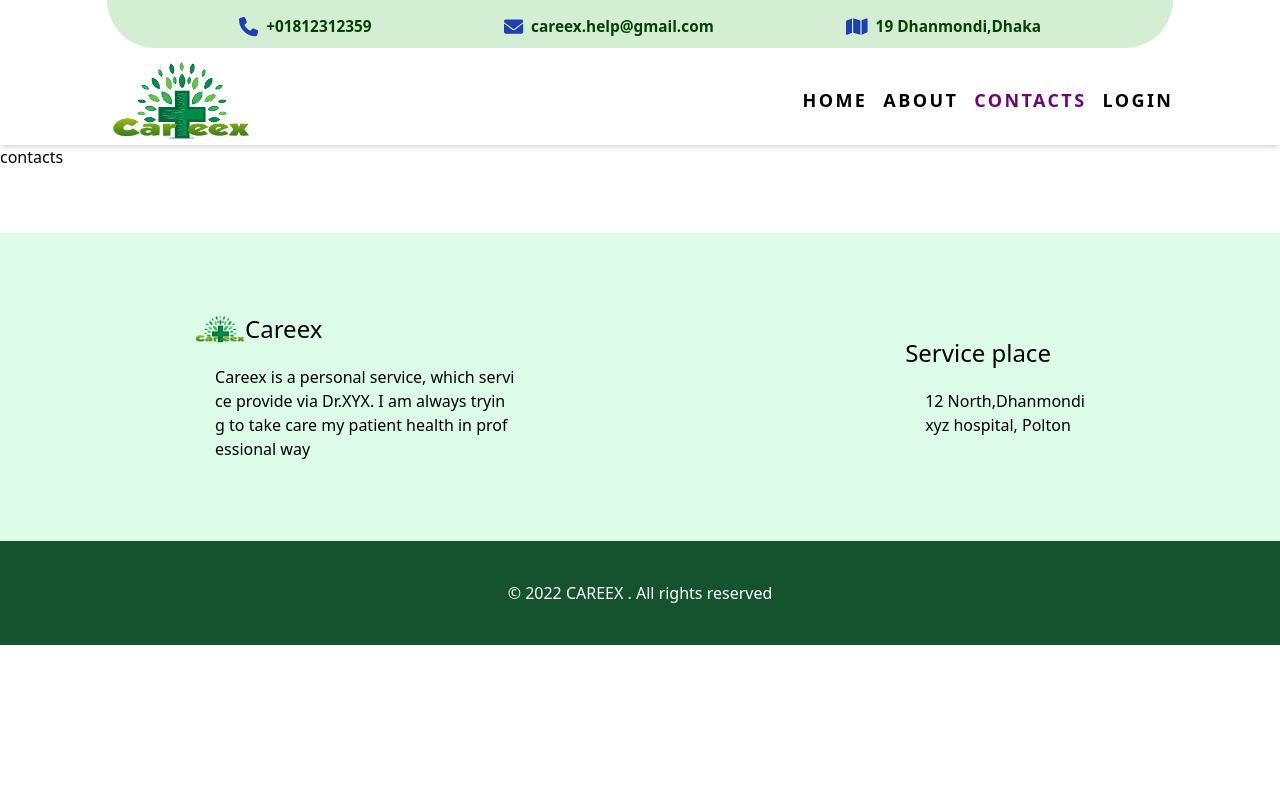
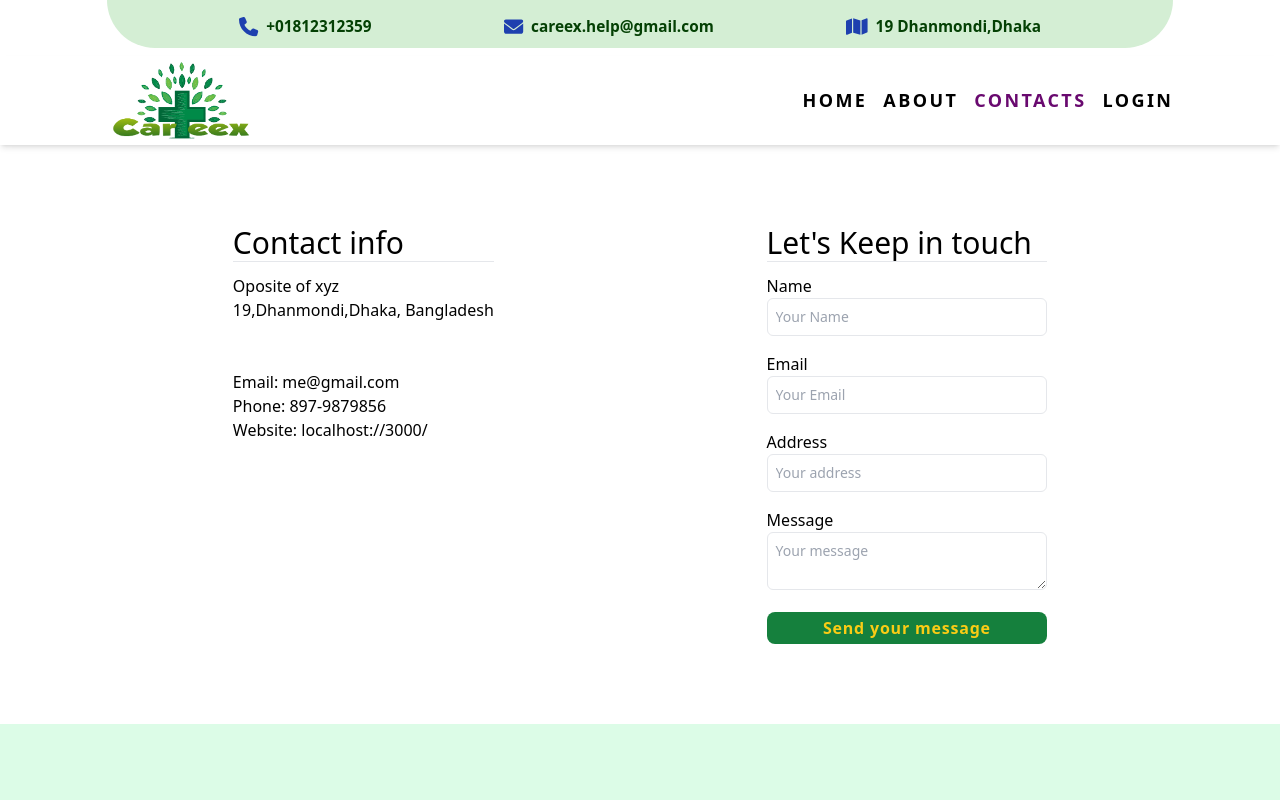
Before and after one commit to amanullha/Careex_Client, a React (Create React App) app in the folder me-and-careex/: page /contacts in a window 1280 px wide. Shown: the top 800 px of the page. Built offline with nearby package versions, Linux system fonts and the light colour scheme; no server answers.

Commit message:
contacts done

```diff
--- a/me-and-careex/package.json
+++ b/me-and-careex/package.json
@@ -20,6 +20,7 @@
     "react-router-dom": "^6.3.0",
     "react-scripts": "5.0.1",
     "react-slider": "^2.0.0",
+    "react-toastify": "^8.2.0",
     "web-vitals": "^2.1.4"
   },
   "scripts": {
--- a/me-and-careex/src/Pages/Home/Contacts/Contacts.js
+++ b/me-and-careex/src/Pages/Home/Contacts/Contacts.js
@@ -1,10 +1,115 @@
 import React from 'react';
 
+import { ToastContainer, toast } from 'react-toastify';
+
+import 'react-toastify/dist/ReactToastify.css';
+
+
+
 const Contacts = () => {
+
+
+
+
+    const handleFormSubmit = (e) => {
+
+        e.preventDefault();
+
+        toast('Thanks! I have got your message')
+
+    }
+
     return (
         <div>
-            <h1>     contacts</h1>
 
+
+            <div></div>
+
+            <div className=' mx-auto w-3/4 gap-10 sm:w-full flex justify-evenly flex-col sm:flex-row my-20 '>
+                <div >
+                    <h1 className='text-3xl'>Contact info</h1>
+                    <hr className='mb-3' />
+
+                    <h1>Oposite of xyz</h1>
+                    <h1>19,Dhanmondi,Dhaka, Bangladesh</h1>
+
+                    <br></br>
+                    <br></br>
+
+
+                    <h1>Email: me@gmail.com</h1>
+                    <h1>Phone: 897-9879856</h1>
+                    <h1>Website: localhost://3000/</h1>
+                </div>
+
+                <div>
+
+
+                    <h1 className='text-3xl '>Let's Keep in touch</h1>
+                    <hr className='mb-3' />
+
+
+                    <div>
+                        <form onSubmit={handleFormSubmit}>
+                            <div>
+                                <div>
+                                    <label htmlFor='name'>Name</label>
+                                    <input
+                                        type='text'
+                                        className={`w-full p-2 text-primary border rounded-md outline-none text-sm transition duration-150 ease-in-out mb-4`}
+                                        id='name'
+                                        placeholder='Your Name'
+
+                                    />
+                                </div>
+
+                                <div>
+                                    <label htmlFor='email'>Email</label>
+                                    <input
+                                        type='email'
+                                        className={`w-full p-2 text-primary border rounded-md outline-none text-sm transition duration-150 ease-in-out mb-4`}
+                                        id='email'
+                                        placeholder='Your Email'
+
+                                    />
+                                </div>
+
+
+                                <div>
+                                    <label htmlFor='address'>Address</label>
+                                    <input
+                                        type='address'
+                                        className={`w-full p-2 text-primary border rounded-md outline-none text-sm transition duration-150 ease-in-out mb-4`}
+                                        id='address'
+                                        placeholder='Your address'
+
+                                    />
+                                </div>
+
+                                <div>
+                                    <label htmlFor='message'>Message</label>
+
+
+                                    <textarea
+
+                                        className={`w-full p-2 text-primary border rounded-md outline-none text-sm transition duration-150 ease-in-out mb-4`}
+                                        id='message'
+                                        placeholder='Your message'
+                                    >
+
+                                    </textarea>
+                                </div>
+                            </div>
+                            <div className=' flex justify-center '>
+                                <input className=' w-full bg-green-700 text-yellow-400 px-4 py-1 font-bold tracking-wider rounded-lg  active:bg-green-400' type="submit" value="Send your message" />
+                            </div>
+
+                        </form>
+                    </div>
+                </div>
+            </div>
+
+            <ToastContainer />
 
 
         </div>
--- /dev/null
+++ b/me-and-careex/src/Pages/Home/ForgetPass/ForgetPass.js
@@ -0,0 +1,11 @@
+import React from 'react';
+
+const ForgetPass = () => {
+    return (
+        <div>
+
+        </div>
+    );
+};
+
+export default ForgetPass;
```
Also changed, not shown: 1 other file (tests, documents, lock files or other folders).
